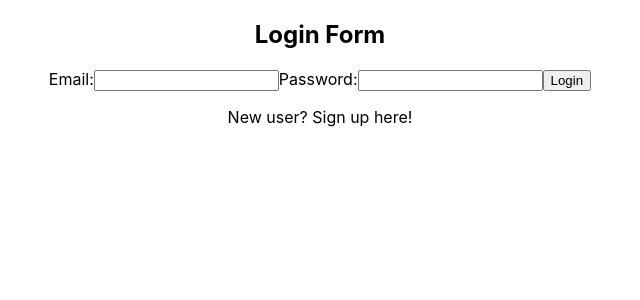
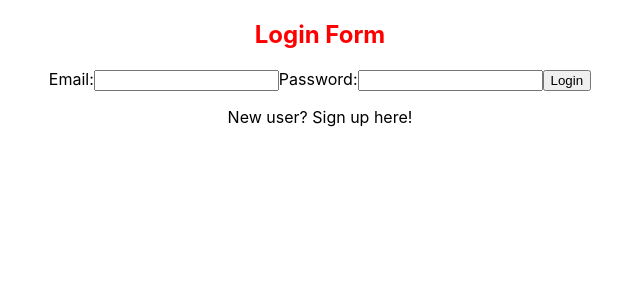
Before and after one commit to burlingtoncodeacademy-students/G4-react-chat, a React (Create React App) app in the folder client/: page / in a window 1280 px wide. Shown: the top 300 px of the page, without its empty margins (320-960 px from the left). Built offline with nearby package versions, Linux system fonts and the light colour scheme.

Commit message:
resolving user error

```diff
--- a/client/src/App.css
+++ b/client/src/App.css
@@ -28,6 +28,10 @@
   color: #61dafb;
 }
 
+.login-title {
+  color: red;
+}
+
 @keyframes App-logo-spin {
   from {
     transform: rotate(0deg);
--- a/client/src/components/Auth/Login.js
+++ b/client/src/components/Auth/Login.js
@@ -12,7 +12,7 @@ function Login({ onLogin, onToggle }) {
   // Form fields
   return (
     <div>
-      <h2>Login Form</h2>
+      <h2 class="login-title">Login Form</h2>
       <label>Email:</label>
       <input
         type="email"
--- a/client/src/components/Auth/Register.js
+++ b/client/src/components/Auth/Register.js
@@ -14,7 +14,7 @@ function Register({ onRegister, onToggle }) {
   // Form fields
   return (
     <div>
-      <h2>Register Form</h2>
+      <h2 class="Register-title">Register Form</h2>
       <label>First Name:</label>
       <input
         type="text"
```
Also changed, not shown: client/src/components/Rooms/index.js (added).
